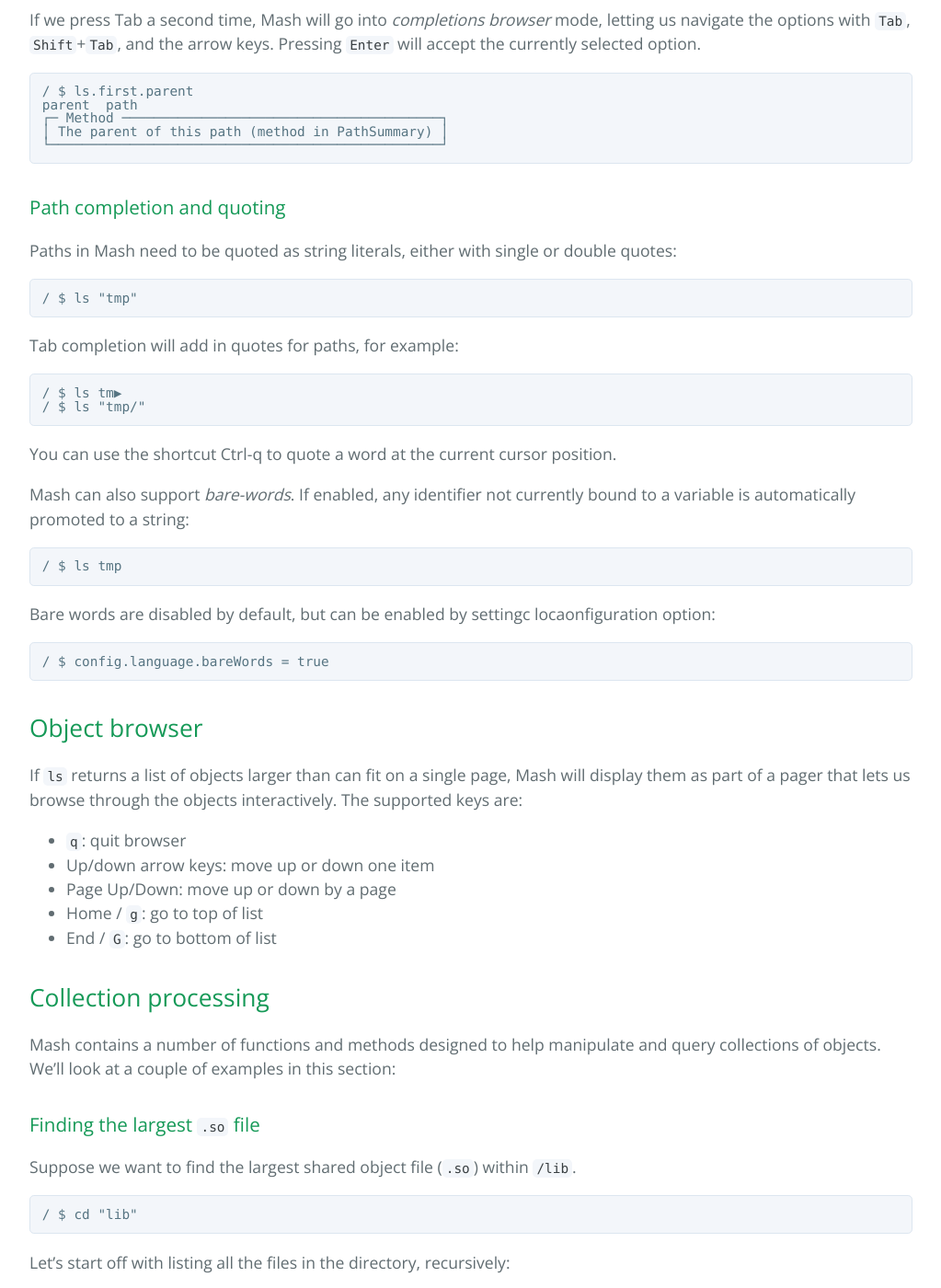
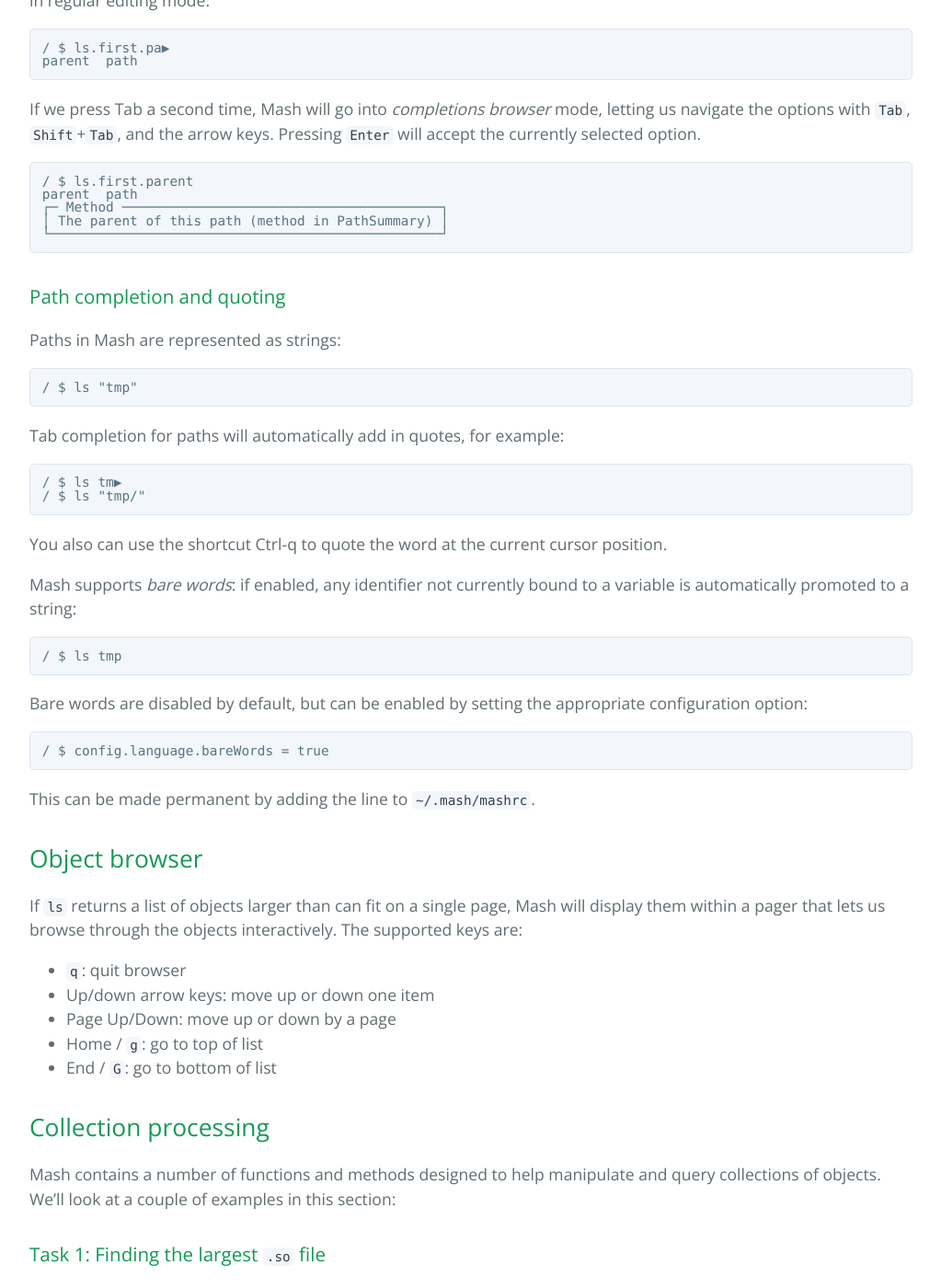
Before and after one commit to mdr/mash, a Jekyll site: the page built from getting-started-guide.md, in a window 1280 px wide and 1400 px high, scrolled down 2782 px. Shown: the whole window at 92% size, without its empty margins (128-1151 px from the left). Built offline with Jekyll 4.4.1, drawn with Linux system fonts in a browser that asks for light colours; some of the changed text lies outside the part shown.

Commit message:
misc wording improvements

```diff
--- a/getting-started-guide.md
+++ b/getting-started-guide.md
@@ -10,7 +10,7 @@ This is an introductory tutorial to using Mash, an object shell for Linux.
 
 ## Working with objects
 
-Our prompt shows us the current working directory, in this case, we are in the root of the filesystem:
+Our prompt shows us the current working directory. In this case, we are in the root of the filesystem:
 
     / $
 
@@ -50,7 +50,11 @@ owner, and so on.
 Mash will, by default, render a sequence of objects a table, with a column for each field in
 the object, and a row for each object in the sequence.
 
-We can pass the output of a function into another function using the pipe operator `|`:
+Notice that some fields are rendered in a particular human-readable way, for example, `4KB`,
+`rwxr-xr-x`, or `1 month ago`. These are custom display formats for those fields, not text;
+in the underlying objects, these values are stored as numbers, dates, or other objects.
+
+We can chain the output of a function into another function using the pipe operator `|`:
 
 	/ $ ls | first
 	╔════════════╤══════════════╗
@@ -134,30 +138,33 @@ accept the currently selected option.
 
 ### Path completion and quoting
 
-Paths in Mash need to be quoted as string literals, either with single or double quotes:
+Paths in Mash are represented as strings:
 
 	/ $ ls "tmp"
 
-Tab completion will add in quotes for paths, for example:
+Tab completion for paths will automatically add in quotes, for example:
 
 	/ $ ls tm▶
     / $ ls "tmp/"
 
-You can use the shortcut Ctrl-q to quote a word at the current cursor position.
+You also can use the shortcut Ctrl-q to quote the word at the current cursor position.
 
-Mash can also support *bare-words*. If enabled, any identifier not currently bound to a
-variable is automatically promoted to a string:
+Mash supports *bare words*: if enabled, any identifier not currently bound to a variable is
+automatically promoted to a string:
 
     / $ ls tmp
 
-Bare words are disabled by default, but can be enabled by settingc locaonfiguration option:
+Bare words are disabled by default, but can be enabled by setting the appropriate
+configuration option:
 
     / $ config.language.bareWords = true
+
+This can be made permanent by adding the line to `~/.mash/mashrc`.
 
 ## Object browser
 
 If `ls` returns a list of objects larger than can fit on a single page, Mash will display
-them as part of a pager that lets us browse through the objects interactively. The supported
+them within a pager that lets us browse through the objects interactively. The supported
 keys are:
 
 * `q`: quit browser
@@ -171,7 +178,7 @@ keys are:
 Mash contains a number of functions and methods designed to help manipulate and query
 collections of objects. We'll look at a couple of examples in this section:
 
-### Finding the largest `.so` file
+### Task 1: Finding the largest `.so` file
 
 Suppose we want to find the largest shared object file (`.so`) within `/lib`.
 
@@ -183,7 +190,7 @@ Let's start off with listing all the files in the directory, recursively:
 
 `--recursive` is a *flag* which modifies the behaviour of `ls` to recursively retrieve
 results from subdirectories. For brevity, flags can often be provided in an alternative
-single character form:
+single character form, in this case, `-r`:
 
 	/ $ ls -r "/lib"
 
@@ -217,7 +226,7 @@ Note that "size" can be tab completed by Mash:
 
 	/ $ ls -r "/lib" | where (_.extension == "so") | maxBy siz▶
 
-### Summarising file types
+### Task 2: Summarising file types
 
 Suppose we want to tabulate the different types of file (as determined by file extension)
 within a Python installation.
@@ -306,8 +315,8 @@ Contextual assistance showing the parameters and flags for a function is display
 pressing Ctrl+Space:
 
 	/ $ ls | groupBy
-	┌─ groupBy ────────────────────────────────────────────────────────────────────────────────┐
-	│ Group together the elements of a sequence sharing a common key                           │
-	│                                                                                          │
-	│ groupBy <discriminator> {<sequence>} (--total[=<key>] | -t) (--includeNull[=<key>] | -n) │
-	└──────────────────────────────────────────────────────────────────────────────────────────┘
+	┌─ groupBy ──────────────────────────────────────────────────────────────────────────────┐
+	│ Group together the elements of a sequence sharing a common key                         │
+	│                                                                                        │
+	│ groupBy <discriminator> <sequence> (--total[=<key>] | -t) (--includeNull[=<key>] | -n) │
+	└────────────────────────────────────────────────────────────────────────────────────────┘
```
Also changed, not shown: other parts of getting-started-guide.md (+8 -6 lines), index.md (+7 -7 lines).
